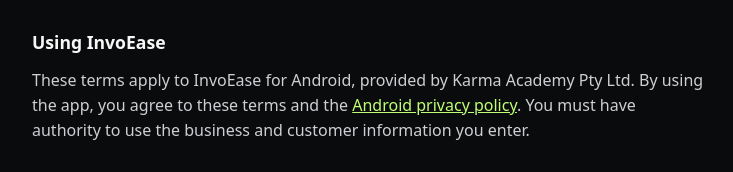
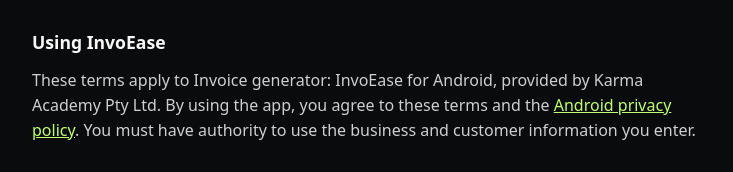
Before and after one commit to karm435/invoeaseapp.github.io, a plain HTML site: page android/terms-of-use.html in a window 1280 px wide. Shown: the part 200-372 px from the top of the page, without its empty margins (272-1005 px from the left). Drawn offline with Linux system fonts and the light colour scheme.

Commit message:
Use Invoice generator: InvoEase name in Android policy

```diff
--- a/android/terms-of-use.html
+++ b/android/terms-of-use.html
@@ -3,7 +3,7 @@
 <head>
     <meta charset="utf-8">
     <meta name="viewport" content="width=device-width, initial-scale=1">
-    <title>Terms of Use — InvoEase for Android</title>
+    <title>Terms of Use — Invoice generator: InvoEase for Android</title>
     <meta name="description" content="Terms of Use for the InvoEase app.">
     <link rel="canonical" href="https://invoeaseapp.com/android/terms-of-use.html">
     <link href="https://framerusercontent.com/images/4DJGyyNTbM9U4GNRxWJ08Y8HEYE.png" rel="icon" media="(prefers-color-scheme: light)">
@@ -81,7 +81,7 @@
             <h1>Terms of Use for Android</h1>
             <p class="updated">Last updated 30 September 2026</p>
             <h2>Using InvoEase</h2>
-            <p>These terms apply to InvoEase for Android, provided by Karma Academy Pty Ltd. By using the app, you agree to these terms and the <a href="privacy-policy.html">Android privacy policy</a>. You must have authority to use the business and customer information you enter.</p>
+            <p>These terms apply to Invoice generator: InvoEase for Android, provided by Karma Academy Pty Ltd. By using the app, you agree to these terms and the <a href="privacy-policy.html">Android privacy policy</a>. You must have authority to use the business and customer information you enter.</p>
             <h2>Trial and subscription access</h2>
             <p>An active Google Play trial or subscription is required to use the workspace, including business setup. Eligible new subscribers can start a 3-day monthly trial or a 7-day yearly trial. In Australia the recurring prices are A$4.99 per month and A$59.99 per year. Google Play supplies localized prices in other supported countries. Your eligibility, trial duration, currency and recurring price are shown in the app and in Google Play checkout before you accept. Google Play determines trial eligibility; a trial is not guaranteed for previous subscribers.</p>
             <h2>Payments and renewal</h2>
```
